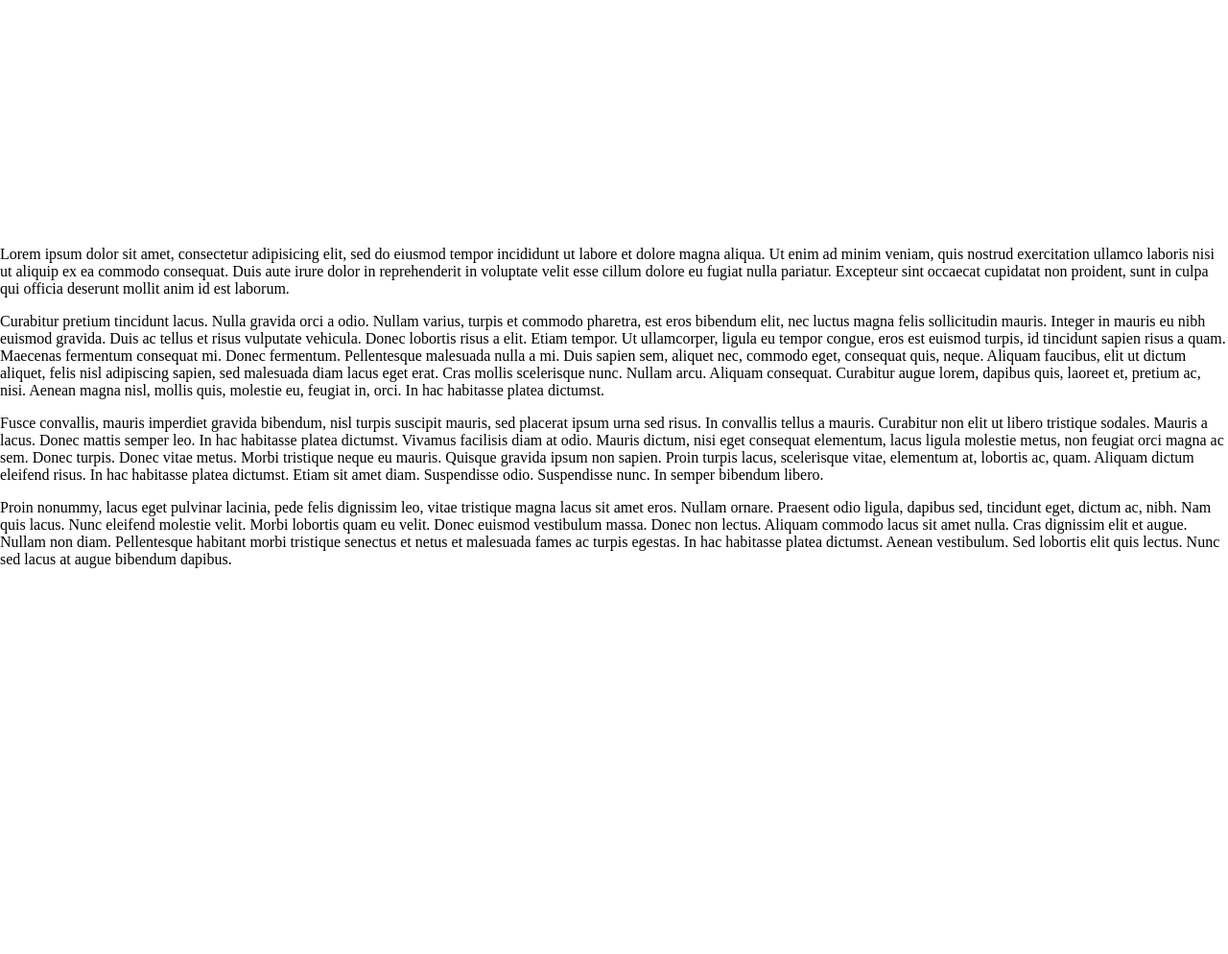
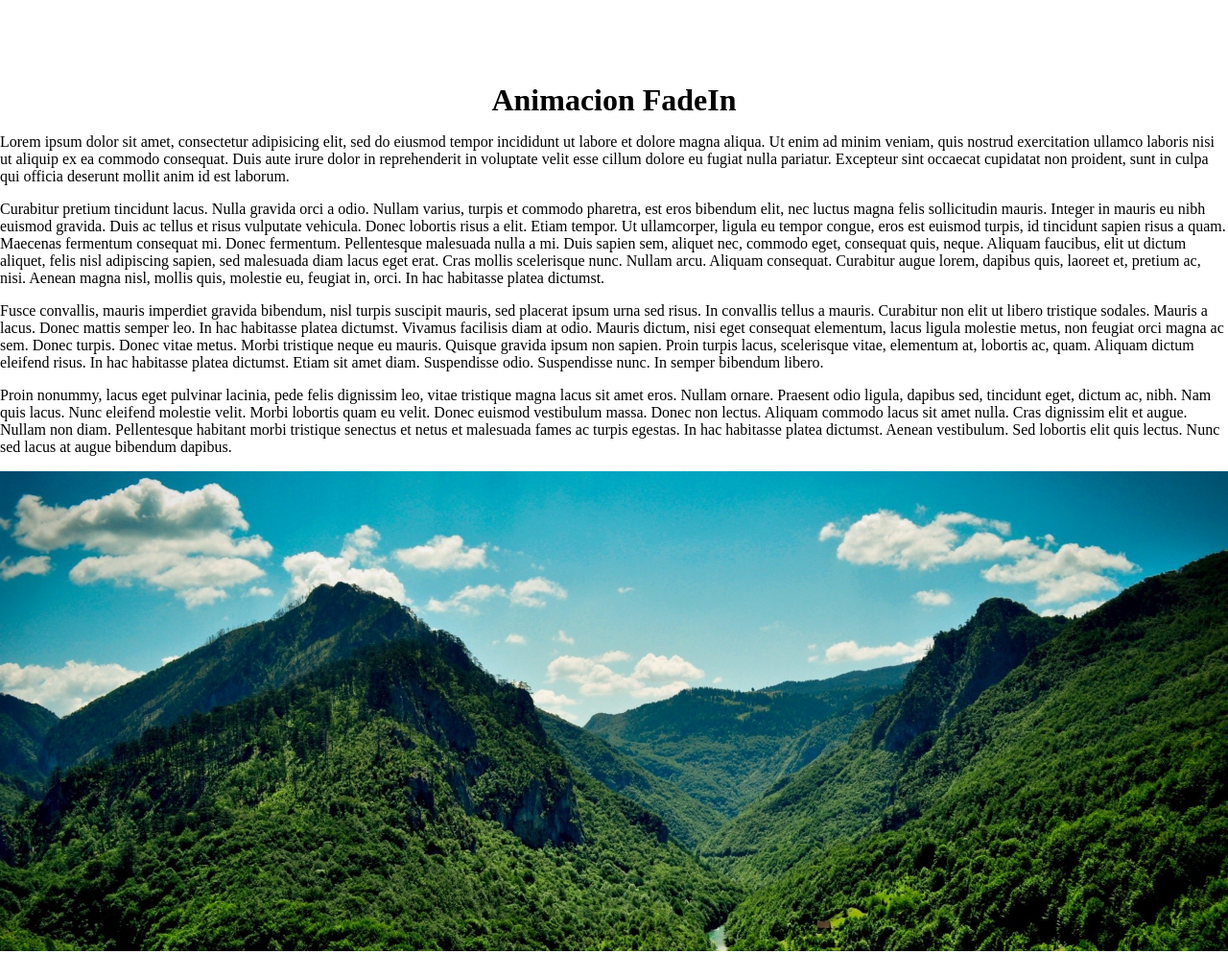
Before and after one commit to sky10p/angularParallax, a website: page public_html/index.html in a window 1280 px wide. Shown: the part 660-1654 px from the top of the page at 96% size. Drawn offline with Linux system fonts and the light colour scheme.

Commit message:
Animaciones fadeIN, Animaciones sideLeft

```diff
--- a/public_html/app/angularParallax.js
+++ b/public_html/app/angularParallax.js
@@ -36,6 +36,29 @@
 
     };
 
+    var animaciones_predefinidas={
+        fadeIn: function (elemento, position) {
+            if (position) {
+                position = position / 100;
+                elemento.css("opacity", position);
+            } else {
+                elemento.css("opacity", 1);
+            }
+        },
+        sideLeft: function(elemento, position){
+            var width=elemento.width();
+            if (position) {
+                position = -width+(width*position/100) ;
+                elemento.css("position","relative");
+
+                elemento.css("left", position);
+            } else {
+                elemento.css("left", 0);
+            }
+        }
+    };
+
+
     var isInsideView = function (elemento) {
         var window_height = $(window).height();
         var window_top_position = $(window).scrollTop();
@@ -65,7 +88,8 @@
             restrict: 'A',
             require: '^^skParallaxAnim',
             scope: {
-                animation: '&skAnimation'
+                animation: '@skAnimation',
+                animationComplex: '&skAnimationComplex'
             },
             link: function (scope, element, attrs, controller) {
                 var element = $(element);
@@ -76,13 +100,14 @@
                         controller.isVisible = isInsideView(element);
                         var position=controller.position = getRelativePosition(element);
 
+                        if(!scope.animation){
+                            scope.animationComplex(element,position);
+                        }else{
+                            animaciones_predefinidas[scope.animation](element,position);
+                        }
 
-                        if(position){
-                            position=position/100;
-                            element.css("opacity",position);
-                        }else{
-                            element.css("opacity",1);
-                        }
+
+
 
                     });
 
--- a/public_html/estilos.css
+++ b/public_html/estilos.css
@@ -21,3 +21,15 @@ body, html{
     height: 400px;
 
 }
+
+span.center{
+    text-align: center;
+}
+
+#fadeIn{
+    margin-top: 246px;
+}
+
+div#sideLeft {
+    margin-top: 113px;
+}
--- a/public_html/index.html
+++ b/public_html/index.html
@@ -17,9 +17,31 @@ and open the template in the editor.
 
     <sk-parallax image="images/image1.jpg"></sk-parallax>
 
-    <div class="big"></div>
-    <sk-parallax-anim >
+    <sk-parallax-anim id="fadeIn">
+
+        <span class="center"><h1>Animacion FadeIn</h1></span>
         <div sk-parallax-element sk-animation="fadeIn">
+
+            <p>
+                Lorem ipsum dolor sit amet, consectetur adipisicing elit, sed do eiusmod tempor incididunt ut labore et dolore magna aliqua. Ut enim ad minim veniam, quis nostrud exercitation ullamco laboris nisi ut aliquip ex ea commodo consequat. Duis aute irure dolor in reprehenderit in voluptate velit esse cillum dolore eu fugiat nulla pariatur. Excepteur sint occaecat cupidatat non proident, sunt in culpa qui officia deserunt mollit anim id est laborum.
+            </p>
+            <p>
+                Curabitur pretium tincidunt lacus. Nulla gravida orci a odio. Nullam varius, turpis et commodo pharetra, est eros bibendum elit, nec luctus magna felis sollicitudin mauris. Integer in mauris eu nibh euismod gravida. Duis ac tellus et risus vulputate vehicula. Donec lobortis risus a elit. Etiam tempor. Ut ullamcorper, ligula eu tempor congue, eros est euismod turpis, id tincidunt sapien risus a quam. Maecenas fermentum consequat mi. Donec fermentum. Pellentesque malesuada nulla a mi. Duis sapien sem, aliquet nec, commodo eget, consequat quis, neque. Aliquam faucibus, elit ut dictum aliquet, felis nisl adipiscing sapien, sed malesuada diam lacus eget erat. Cras mollis scelerisque nunc. Nullam arcu. Aliquam consequat. Curabitur augue lorem, dapibus quis, laoreet et, pretium ac, nisi. Aenean magna nisl, mollis quis, molestie eu, feugiat in, orci. In hac habitasse platea dictumst.
+            </p>
+            <p>
+                Fusce convallis, mauris imperdiet gravida bibendum, nisl turpis suscipit mauris, sed placerat ipsum urna sed risus. In convallis tellus a mauris. Curabitur non elit ut libero tristique sodales. Mauris a lacus. Donec mattis semper leo. In hac habitasse platea dictumst. Vivamus facilisis diam at odio. Mauris dictum, nisi eget consequat elementum, lacus ligula molestie metus, non feugiat orci magna ac sem. Donec turpis. Donec vitae metus. Morbi tristique neque eu mauris. Quisque gravida ipsum non sapien. Proin turpis lacus, scelerisque vitae, elementum at, lobortis ac, quam. Aliquam dictum eleifend risus. In hac habitasse platea dictumst. Etiam sit amet diam. Suspendisse odio. Suspendisse nunc. In semper bibendum libero.
+            </p>
+            <p>
+                Proin nonummy, lacus eget pulvinar lacinia, pede felis dignissim leo, vitae tristique magna lacus sit amet eros. Nullam ornare. Praesent odio ligula, dapibus sed, tincidunt eget, dictum ac, nibh. Nam quis lacus. Nunc eleifend molestie velit. Morbi lobortis quam eu velit. Donec euismod vestibulum massa. Donec non lectus. Aliquam commodo lacus sit amet nulla. Cras dignissim elit et augue. Nullam non diam. Pellentesque habitant morbi tristique senectus et netus et malesuada fames ac turpis egestas. In hac habitasse platea dictumst. Aenean vestibulum. Sed lobortis elit quis lectus. Nunc sed lacus at augue bibendum dapibus.
+            </p>
+
+        </div>
+    </sk-parallax-anim>
+    <sk-parallax image="images/image2.jpg"></sk-parallax>
+    <sk-parallax-anim id="sideLeft">
+
+        <span class="center"><h1>Animacion de Izquierda a Derecha</h1></span>
+        <div sk-parallax-element sk-animation="sideLeft">
 
             <p>
                 Lorem ipsum dolor sit amet, consectetur adipisicing elit, sed do eiusmod tempor incididunt ut labore et dolore magna aliqua. Ut enim ad minim veniam, quis nostrud exercitation ullamco laboris nisi ut aliquip ex ea commodo consequat. Duis aute irure dolor in reprehenderit in voluptate velit esse cillum dolore eu fugiat nulla pariatur. Excepteur sint occaecat cupidatat non proident, sunt in culpa qui officia deserunt mollit anim id est laborum.
```
Also changed, not shown: public_html/images/image2.jpg (added).
